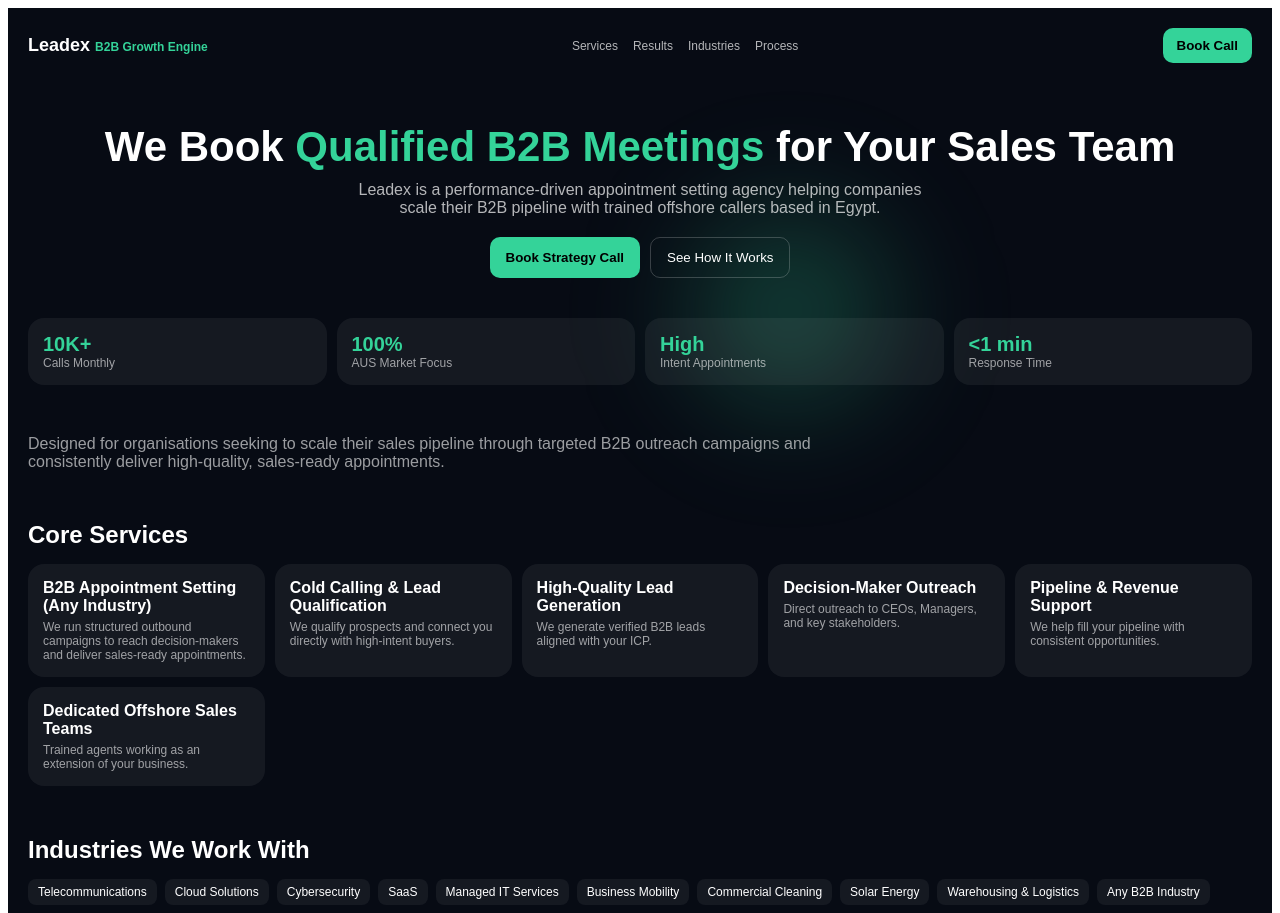
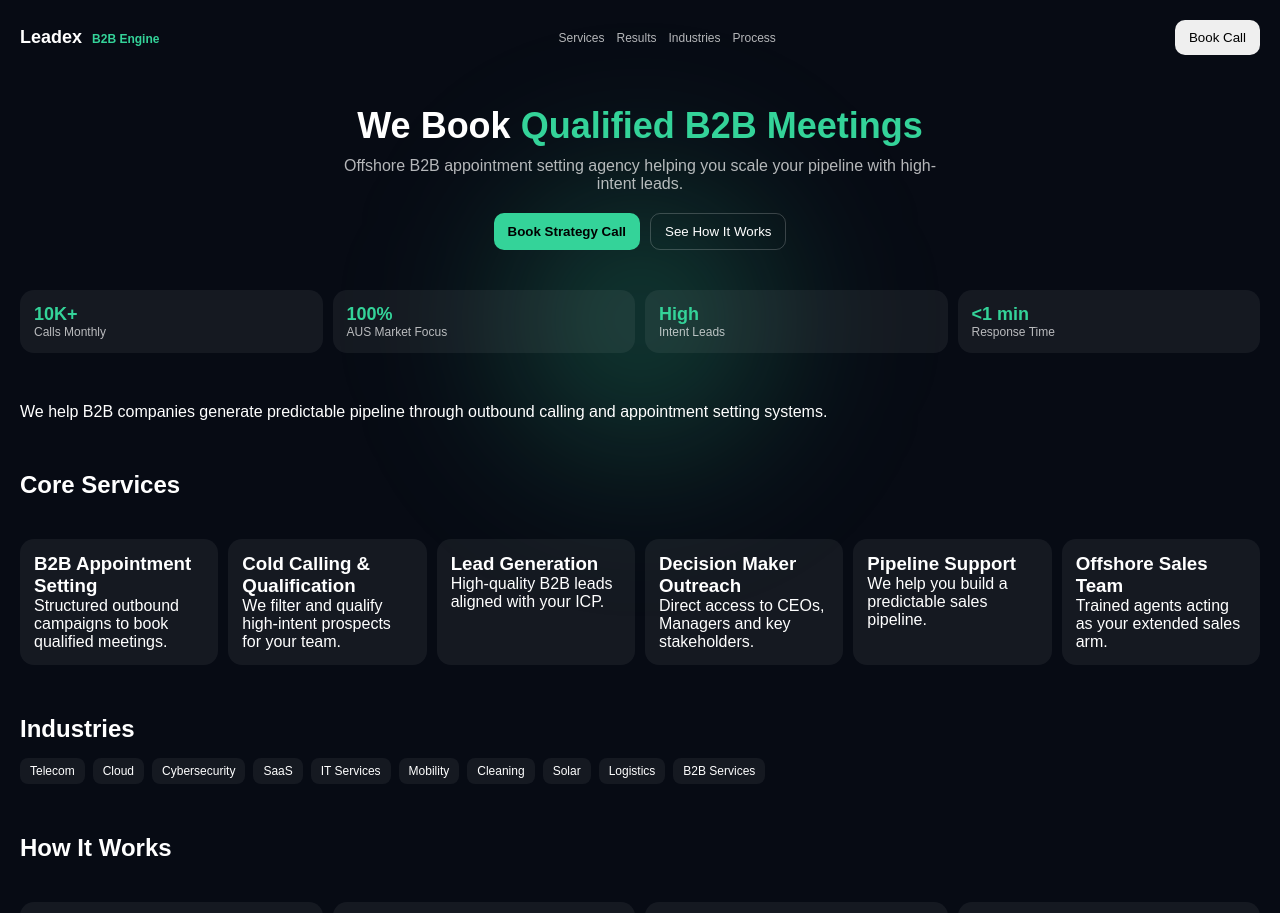
Before and after one commit to youssefamrr0582-debug/leadex-new, a React (Vite) app: page / in a window 1280 px wide. Shown: the top 913 px of the page. Built offline with nearby package versions, Linux system fonts and the light colour scheme.

Commit message:
Update App.jsx

```diff
--- a/src/App.jsx
+++ b/src/App.jsx
@@ -1,377 +1,358 @@
 export default function App() {
   const services = [
     {
-      t: "B2B Appointment Setting (Any Industry)",
-      d: "We run structured outbound campaigns to reach decision-makers and deliver sales-ready appointments.",
+      t: "B2B Appointment Setting",
+      d: "Structured outbound campaigns to book qualified meetings.",
     },
     {
-      t: "Cold Calling & Lead Qualification",
-      d: "We qualify prospects and connect you directly with high-intent buyers.",
+      t: "Cold Calling & Qualification",
+      d: "We filter and qualify high-intent prospects for your team.",
     },
     {
-      t: "High-Quality Lead Generation",
-      d: "We generate verified B2B leads aligned with your ICP.",
+      t: "Lead Generation",
+      d: "High-quality B2B leads aligned with your ICP.",
     },
     {
-      t: "Decision-Maker Outreach",
-      d: "Direct outreach to CEOs, Managers, and key stakeholders.",
+      t: "Decision Maker Outreach",
+      d: "Direct access to CEOs, Managers and key stakeholders.",
     },
     {
-      t: "Pipeline & Revenue Support",
-      d: "We help fill your pipeline with consistent opportunities.",
+      t: "Pipeline Support",
+      d: "We help you build a predictable sales pipeline.",
     },
     {
-      t: "Dedicated Offshore Sales Teams",
-      d: "Trained agents working as an extension of your business.",
+      t: "Offshore Sales Team",
+      d: "Trained agents acting as your extended sales arm.",
     },
   ];
 
   const stats = [
     { v: "10K+", l: "Calls Monthly" },
     { v: "100%", l: "AUS Market Focus" },
-    { v: "High", l: "Intent Appointments" },
+    { v: "High", l: "Intent Leads" },
     { v: "<1 min", l: "Response Time" },
   ];
 
   const industries = [
-    "Telecommunications",
-    "Cloud Solutions",
+    "Telecom",
+    "Cloud",
     "Cybersecurity",
     "SaaS",
-    "Managed IT Services",
-    "Business Mobility",
-    "Commercial Cleaning",
-    "Solar Energy",
-    "Warehousing & Logistics",
-    "Any B2B Industry",
+    "IT Services",
+    "Mobility",
+    "Cleaning",
+    "Solar",
+    "Logistics",
+    "B2B Services",
   ];
 
   const process = [
-    {
-      t: "1. Setup & Strategy",
-      d: "We define ICP, targeting, and outreach strategy aligned with your goals.",
-    },
-    {
-      t: "2. Training & Campaign Prep",
-      d: "We train agents, build scripts, and configure systems.",
-    },
-    {
-      t: "3. Outbound Execution",
-      d: "We call, qualify, and book meetings with decision-makers.",
-    },
-    {
-      t: "4. Delivery & Reporting",
-      d: "You receive qualified meetings + insights + full reporting.",
-    },
+    { t: "Strategy", d: "Define ICP and targeting." },
+    { t: "Setup", d: "Scripts + training + systems." },
+    { t: "Execution", d: "Calls + qualification + booking." },
+    { t: "Delivery", d: "Qualified meetings + reporting." },
   ];
 
   return (
-    <div style={styles.page}>
+    <div className="page">
 
-      {/* BACKGROUND GLOW */}
-      <div style={styles.glow}></div>
+      {/* GLOW BACKGROUND */}
+      <div className="glow"></div>
 
       {/* NAV */}
-      <div style={styles.nav}>
-        <div style={styles.logo}>
-          Leadex <span style={{ color: "#34d399", fontSize: 12 }}>B2B Growth Engine</span>
+      <div className="nav">
+        <div className="logo">Leadex <span>B2B Engine</span></div>
+        <div className="links">
+          <a>Services</a>
+          <a>Results</a>
+          <a>Industries</a>
+          <a>Process</a>
         </div>
-
-        <div style={styles.navLinks}>
-          <span>Services</span>
-          <span>Results</span>
-          <span>Industries</span>
-          <span>Process</span>
-        </div>
-
-        <button style={styles.btn}>Book Call</button>
+        <button className="btn">Book Call</button>
       </div>
 
       {/* HERO */}
-      <div style={styles.hero}>
-        <h1 style={styles.h1}>
-          We Book <span style={{ color: "#34d399" }}>Qualified B2B Meetings</span> for Your Sales Team
+      <div className="hero">
+        <h1>
+          We Book <span>Qualified B2B Meetings</span>
         </h1>
-
-        <p style={styles.p}>
-          Leadex is a performance-driven appointment setting agency helping companies scale their B2B pipeline with trained offshore callers based in Egypt.
+        <p>
+          Offshore B2B appointment setting agency helping you scale your pipeline with high-intent leads.
         </p>
 
-        <div style={styles.row}>
-          <button style={styles.primary}>Book Strategy Call</button>
-          <button style={styles.secondary}>See How It Works</button>
+        <div className="heroBtns">
+          <button className="btn primary">Book Strategy Call</button>
+          <button className="btn secondary">See How It Works</button>
         </div>
       </div>
 
       {/* STATS */}
-      <div style={styles.stats}>
+      <div className="grid">
         {stats.map((s, i) => (
-          <div key={i} style={{ ...styles.card, animationDelay: `${i * 0.1}s` }}>
-            <div style={styles.stat}>{s.v}</div>
-            <div style={styles.small}>{s.l}</div>
+          <div className="card" key={i} style={{ animationDelay: `${i * 0.1}s` }}>
+            <div className="big">{s.v}</div>
+            <div className="small">{s.l}</div>
           </div>
         ))}
       </div>
 
       {/* DESCRIPTION */}
-      <div style={styles.section}>
-        <p style={styles.desc}>
-          Designed for organisations seeking to scale their sales pipeline through targeted B2B outreach campaigns and consistently deliver high-quality, sales-ready appointments.
+      <div className="section">
+        <p>
+          We help B2B companies generate predictable pipeline through outbound calling and appointment setting systems.
         </p>
       </div>
 
       {/* SERVICES */}
-      <div style={styles.section}>
-        <h2 style={styles.h2}>Core Services</h2>
-
-        <div style={styles.grid}>
+      <div className="section">
+        <h2>Core Services</h2>
+        <div className="grid">
           {services.map((s, i) => (
-            <div key={i} style={styles.card}>
-              <div style={styles.serviceTitle}>{s.t}</div>
-              <div style={styles.small}>{s.d}</div>
+            <div className="card" key={i}>
+              <h3>{s.t}</h3>
+              <p>{s.d}</p>
             </div>
           ))}
         </div>
       </div>
 
       {/* INDUSTRIES */}
-      <div style={styles.section}>
-        <h2 style={styles.h2}>Industries We Work With</h2>
-        <div style={styles.wrap}>
+      <div className="section">
+        <h2>Industries</h2>
+        <div className="tags">
           {industries.map((i, idx) => (
-            <span key={idx} style={styles.tag}>{i}</span>
+            <span className="tag" key={idx}>{i}</span>
           ))}
         </div>
       </div>
 
       {/* PROCESS */}
-      <div style={styles.section}>
-        <h2 style={styles.h2}>How It Works</h2>
-
-        <div style={styles.grid4}>
+      <div className="section">
+        <h2>How It Works</h2>
+        <div className="grid">
           {process.map((p, i) => (
-            <div key={i} style={styles.card}>
-              <div style={styles.serviceTitle}>{p.t}</div>
-              <div style={styles.small}>{p.d}</div>
+            <div className="card" key={i}>
+              <h3>{p.t}</h3>
+              <p>{p.d}</p>
             </div>
           ))}
         </div>
       </div>
 
       {/* CTA */}
-      <div style={styles.cta}>
-        <h2 style={styles.ctaTitle}>Ready to build a predictable pipeline?</h2>
-        <p style={styles.small}>
-          Let’s launch your outbound system and start booking qualified B2B meetings.
-        </p>
-
-        <button style={styles.primary}>Book Strategy Call</button>
+      <div className="cta">
+        <h2>Ready to scale your pipeline?</h2>
+        <p>Start booking qualified B2B meetings today.</p>
+        <button className="btn primary">Book Strategy Call</button>
       </div>
 
       {/* FOOTER */}
-      <div style={styles.footer}>
-        © {new Date().getFullYear()} Leadex — B2B Appointment Setting Agency
+      <div className="footer">
+        © {new Date().getFullYear()} Leadex
       </div>
 
-      {/* ANIMATION */}
+      {/* STYLE */}
       <style>{`
-        @keyframes fadeUp {
-          from { opacity: 0; transform: translateY(20px); }
-          to { opacity: 1; transform: translateY(0); }
+        * { margin:0; padding:0; box-sizing:border-box; }
+
+        body {
+          font-family: Arial;
         }
 
-        @keyframes glowMove {
-          0% { transform: translateY(0px); }
-          50% { transform: translateY(-20px); }
-          100% { transform: translateY(0px); }
+        .page {
+          min-height: 100vh;
+          background: #070b14;
+          color: white;
+          padding: 20px;
+          overflow-x: hidden;
+        }
+
+        .glow {
+          position: fixed;
+          top: 40%;
+          left: 50%;
+          width: 400px;
+          height: 400px;
+          background: radial-gradient(circle, #34d39955, transparent 70%);
+          transform: translate(-50%, -50%);
+          filter: blur(70px);
+          animation: float 6s ease-in-out infinite;
+          z-index: 0;
+        }
+
+        .nav {
+          display: flex;
+          justify-content: space-between;
+          align-items: center;
+          flex-wrap: wrap;
+          gap: 10px;
+          position: relative;
+          z-index: 2;
+        }
+
+        .logo {
+          font-weight: bold;
+          font-size: 18px;
+        }
+
+        .logo span {
+          font-size: 12px;
+          color: #34d399;
+          margin-left: 5px;
+        }
+
+        .links {
+          display: flex;
+          gap: 12px;
+          font-size: 12px;
+          opacity: 0.7;
+        }
+
+        .hero {
+          text-align: center;
+          margin-top: 50px;
+          position: relative;
+          z-index: 2;
+          animation: fadeUp 0.8s ease;
+        }
+
+        .hero h1 {
+          font-size: 36px;
+        }
+
+        .hero h1 span {
+          color: #34d399;
+        }
+
+        .hero p {
+          margin-top: 10px;
+          opacity: 0.7;
+          max-width: 600px;
+          margin-left: auto;
+          margin-right: auto;
+        }
+
+        .heroBtns {
+          margin-top: 20px;
+          display: flex;
+          justify-content: center;
+          gap: 10px;
+          flex-wrap: wrap;
+        }
+
+        .btn {
+          padding: 10px 14px;
+          border-radius: 10px;
+          border: none;
+          cursor: pointer;
+        }
+
+        .primary {
+          background: #34d399;
+          font-weight: bold;
+        }
+
+        .secondary {
+          background: transparent;
+          border: 1px solid #ffffff33;
+          color: white;
+        }
+
+        .grid {
+          margin-top: 40px;
+          display: grid;
+          grid-template-columns: repeat(auto-fit, minmax(160px, 1fr));
+          gap: 10px;
+          position: relative;
+          z-index: 2;
+        }
+
+        .card {
+          background: rgba(255,255,255,0.06);
+          padding: 14px;
+          border-radius: 14px;
+          transition: 0.3s;
+          animation: fadeUp 0.6s ease forwards;
+        }
+
+        .card:hover {
+          transform: translateY(-5px);
+        }
+
+        .big {
+          color: #34d399;
+          font-size: 18px;
+          font-weight: bold;
+        }
+
+        .small {
+          font-size: 12px;
+          opacity: 0.7;
+        }
+
+        .section {
+          margin-top: 50px;
+          position: relative;
+          z-index: 2;
+        }
+
+        h2 {
+          margin-bottom: 15px;
+        }
+
+        .tags {
+          display: flex;
+          flex-wrap: wrap;
+          gap: 8px;
+        }
+
+        .tag {
+          padding: 6px 10px;
+          border-radius: 8px;
+          background: rgba(255,255,255,0.06);
+          font-size: 12px;
+        }
+
+        .cta {
+          text-align: center;
+          margin-top: 60px;
+          position: relative;
+          z-index: 2;
+        }
+
+        .footer {
+          text-align: center;
+          margin-top: 40px;
+          opacity: 0.4;
+          font-size: 12px;
+        }
+
+        @keyframes fadeUp {
+          from { opacity:0; transform: translateY(20px); }
+          to { opacity:1; transform: translateY(0); }
+        }
+
+        @keyframes float {
+          0% { transform: translate(-50%, -50%) }
+          50% { transform: translate(-50%, -55%) }
+          100% { transform: translate(-50%, -50%) }
+        }
+
+        /* MOBILE FIX */
+        @media (max-width: 600px) {
+          .hero h1 {
+            font-size: 26px;
+          }
+
+          .links {
+            display: none;
+          }
+
+          .grid {
+            grid-template-columns: 1fr;
+          }
         }
       `}</style>
     </div>
   );
 }
-
-const styles = {
-  page: {
-    background: "#070b14",
-    color: "white",
-    fontFamily: "Arial",
-    minHeight: "100vh",
-    padding: 20,
-    overflowX: "hidden"
-  },
-
-  glow: {
-    position: "fixed",
-    top: "20%",
-    left: "50%",
-    width: 300,
-    height: 300,
-    background: "radial-gradient(circle, #34d39955, transparent 70%)",
-    filter: "blur(50px)",
-    animation: "glowMove 6s ease-in-out infinite",
-    zIndex: 0,
-  },
-
-  nav: {
-    display: "flex",
-    justifyContent: "space-between",
-    alignItems: "center",
-    position: "relative",
-    zIndex: 2,
-  },
-
-  navLinks: {
-    display: "flex",
-    gap: 15,
-    fontSize: 12,
-    color: "rgba(255,255,255,0.7)"
-  },
-
-  logo: {
-    fontSize: 18,
-    fontWeight: "bold"
-  },
-
-  btn: {
-    background: "#34d399",
-    border: "none",
-    padding: "10px 14px",
-    borderRadius: 10,
-    fontWeight: "bold",
-    cursor: "pointer"
-  },
-
-  hero: {
-    textAlign: "center",
-    marginTop: 60,
-    animation: "fadeUp 0.8s ease-out",
-    position: "relative",
-    zIndex: 2
-  },
-
-  h1: {
-    fontSize: 42,
-    marginBottom: 10
-  },
-
-  p: {
-    maxWidth: 600,
-    margin: "0 auto",
-    color: "rgba(255,255,255,0.7)"
-  },
-
-  row: {
-    display: "flex",
-    justifyContent: "center",
-    gap: 10,
-    marginTop: 20,
-    flexWrap: "wrap"
-  },
-
-  primary: {
-    background: "#34d399",
-    border: "none",
-    padding: "12px 16px",
-    borderRadius: 10,
-    fontWeight: "bold",
-    cursor: "pointer"
-  },
-
-  secondary: {
-    background: "transparent",
-    border: "1px solid rgba(255,255,255,0.2)",
-    padding: "12px 16px",
-    borderRadius: 10,
-    color: "white"
-  },
-
-  stats: {
-    display: "grid",
-    gridTemplateColumns: "repeat(auto-fit, minmax(120px, 1fr))",
-    gap: 10,
-    marginTop: 40,
-    position: "relative",
-    zIndex: 2
-  },
-
-  section: {
-    marginTop: 50,
-    position: "relative",
-    zIndex: 2
-  },
-
-  h2: {
-    marginBottom: 15
-  },
-
-  desc: {
-    color: "rgba(255,255,255,0.6)",
-    maxWidth: 800
-  },
-
-  grid: {
-    display: "grid",
-    gridTemplateColumns: "repeat(auto-fit, minmax(220px, 1fr))",
-    gap: 10
-  },
-
-  grid4: {
-    display: "grid",
-    gridTemplateColumns: "repeat(auto-fit, minmax(180px, 1fr))",
-    gap: 10
-  },
-
-  card: {
-    background: "rgba(255,255,255,0.06)",
-    padding: 15,
-    borderRadius: 16,
-    animation: "fadeUp 0.6s ease-out forwards",
-  },
-
-  serviceTitle: {
-    fontWeight: "bold",
-    marginBottom: 5
-  },
-
-  stat: {
-    color: "#34d399",
-    fontSize: 20,
-    fontWeight: "bold"
-  },
-
-  small: {
-    fontSize: 12,
-    color: "rgba(255,255,255,0.6)"
-  },
-
-  wrap: {
-    display: "flex",
-    flexWrap: "wrap",
-    gap: 8
-  },
-
-  tag: {
-    background: "rgba(255,255,255,0.06)",
-    padding: "6px 10px",
-    borderRadius: 8,
-    fontSize: 12
-  },
-
-  cta: {
-    marginTop: 60,
-    textAlign: "center",
-    position: "relative",
-    zIndex: 2
-  },
-
-  ctaTitle: {
-    fontSize: 24
-  },
-
-  footer: {
-    marginTop: 50,
-    textAlign: "center",
-    color: "rgba(255,255,255,0.4)",
-    fontSize: 12
-  }
-};
```
